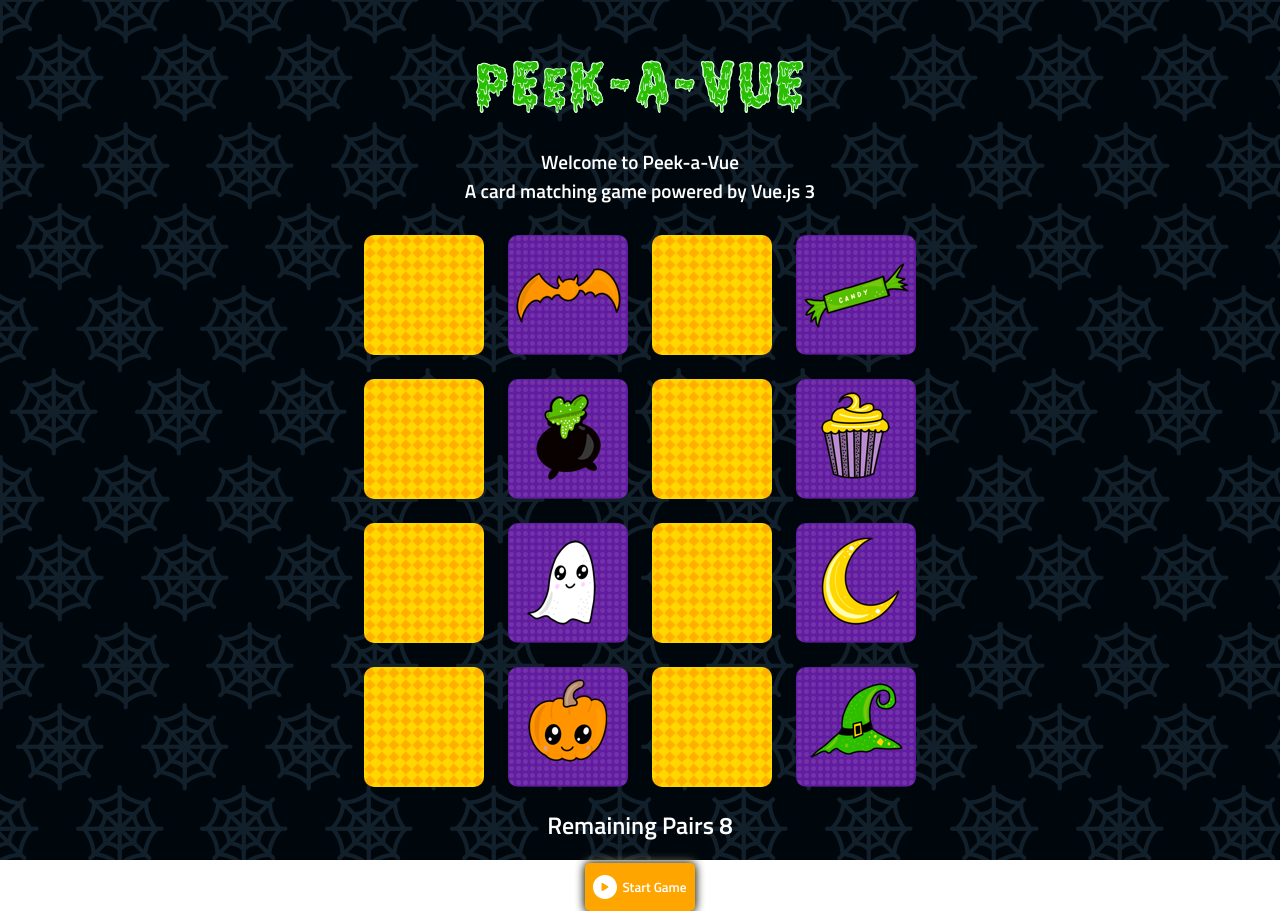
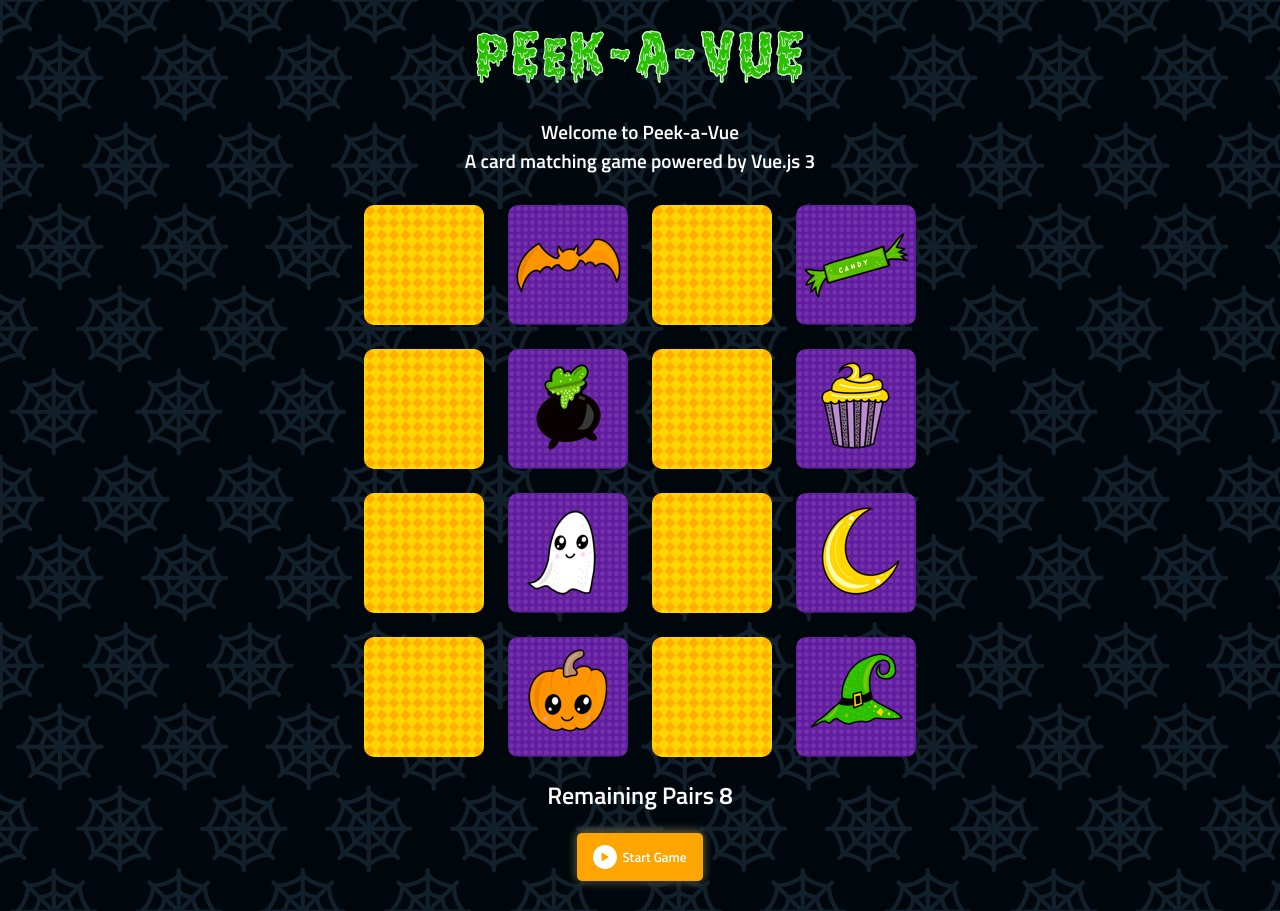
Before and after one commit to kyawzin98/card-matching-game, a Vue app: page / in a window 1280 px wide. Built offline with nearby package versions, Linux system fonts and the light colour scheme.

Commit message:
update padding

```diff
--- a/src/App.vue
+++ b/src/App.vue
@@ -6,6 +6,7 @@
 html, body {
   margin: 0;
   padding: 0;
+  height: 100vh;
 }
 #app {
   font-family: Avenir, Helvetica, Arial, sans-serif;
@@ -13,9 +14,8 @@ html, body {
   -moz-osx-font-smoothing: grayscale;
   text-align: center;
   color: #ffffff;
-  height: 100vh;
   background: url("/images/page-bg.png") #00070c ;
-  padding-top: 60px;
+  padding: 30px 0;
 }
 h1 {
   margin-top: 0;
--- a/src/views/Home.vue
+++ b/src/views/Home.vue
@@ -181,7 +181,7 @@ export default {
   font-family: 'Titillium Web', sans-serif;
   background: orange;
   color: white;
-  padding: .75rem .5rem;
+  padding: .75rem 1rem;
   display: flex;
   align-items: center;
   justify-content: center;
```
